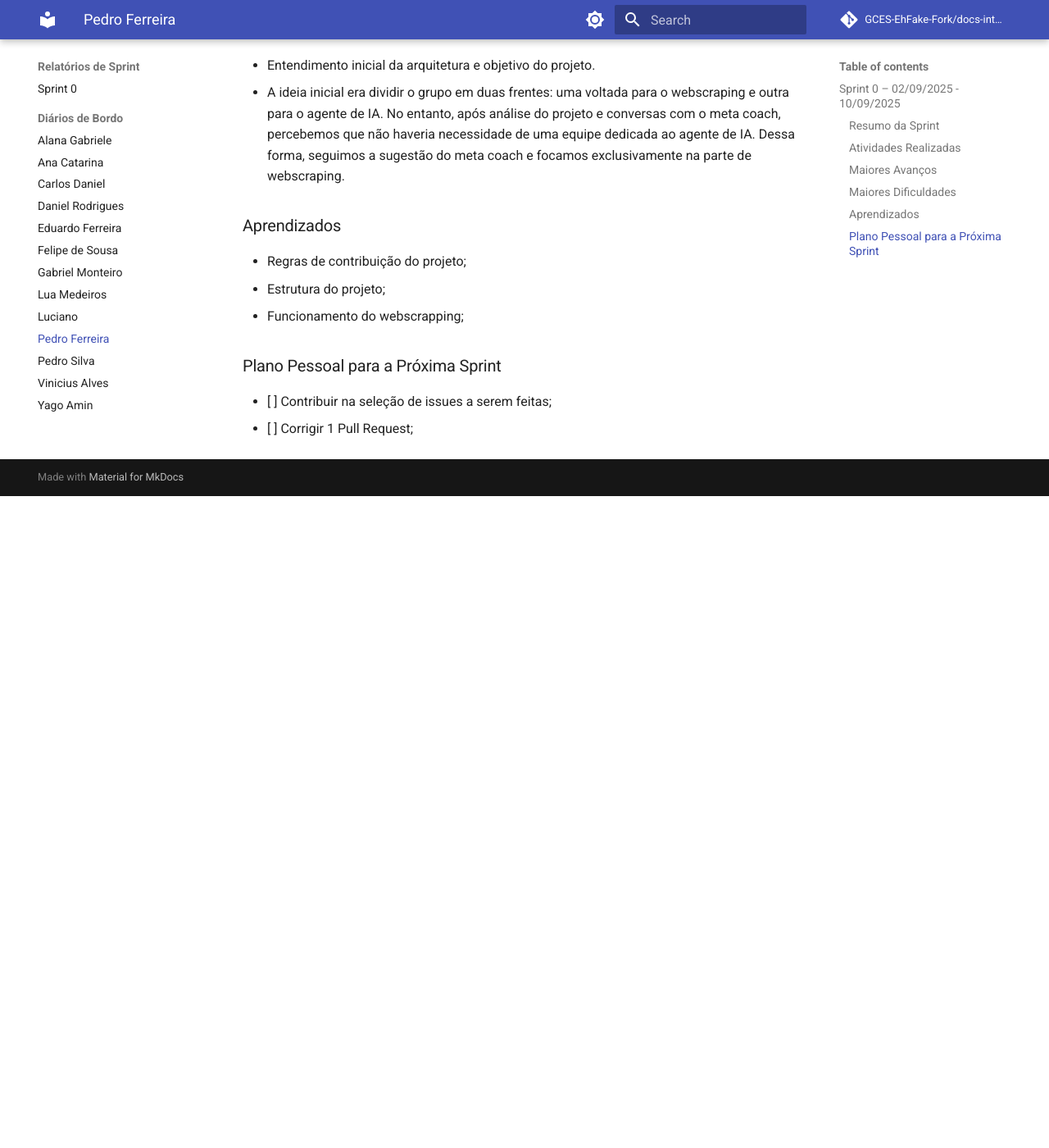
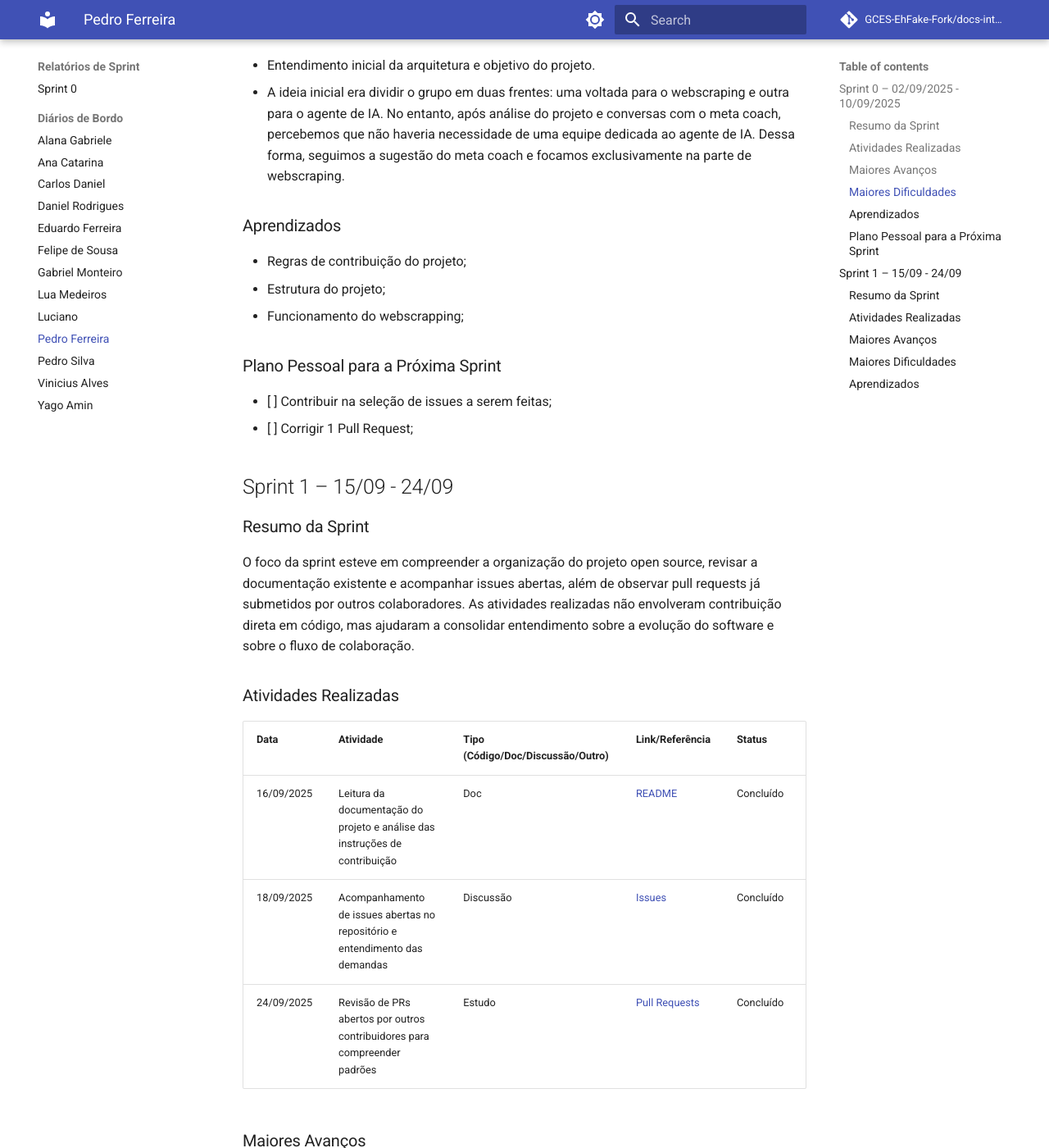
Before and after one commit to GCES-EhFake-Fork/docs-interno, an MkDocs documentation site: the page built from docs/diarios/diarioPedroFerreira.md, in a window 1280 px wide and 1400 px high, scrolled down 1120 px. Shown: the whole window at 82% size. Built offline with MkDocs 1.6.1 and Material for MkDocs 9.7.7, drawn with Linux system fonts in a browser that asks for light colours; comment, search, counter and statistics services are not loaded; before the commit the page ends 1725 px from its top, so only the background shows below that; some of the changed text lies outside the part shown.

Commit message:
Adiciona diario de bordo

```diff
--- a/docs/diarios/diarioPedroFerreira.md
+++ b/docs/diarios/diarioPedroFerreira.md
@@ -40,3 +40,35 @@ Reconhecimento inicial do projeto, leitura da documentação, configuração de
 
 * [ ] Contribuir na seleção de issues a serem feitas;
 * [ ] Corrigir 1 Pull Request;
+
+
+## Sprint 1 – 15/09 - 24/09
+
+### Resumo da Sprint
+
+O foco da sprint esteve em compreender a organização do projeto open source, revisar a documentação existente e acompanhar issues abertas, além de observar pull requests já submetidos por outros colaboradores. As atividades realizadas não envolveram contribuição direta em código, mas ajudaram a consolidar entendimento sobre a evolução do software e sobre o fluxo de colaboração.
+
+### Atividades Realizadas
+
+| Data       | Atividade                                                                   | Tipo (Código/Doc/Discussão/Outro) | Link/Referência                                | Status    |
+| ---------- | --------------------------------------------------------------------------- | --------------------------------- | ---------------------------------------------- | --------- |
+| 16/09/2025 | Leitura da documentação do projeto e análise das instruções de contribuição | Doc                               | [README](https://github.com/EH-FAKE/check-up)  | Concluído |
+| 18/09/2025 | Acompanhamento de issues abertas no repositório e entendimento das demandas | Discussão                         | [Issues](https://github.com/EH-FAKE/check-up)  | Concluído |
+| 24/09/2025 | Revisão de PRs abertos por outros contribuidores para compreender padrões   | Estudo                  | [Pull Requests](https://github.com/EH-FAKE/check-up/pulls) | Concluído |
+
+### Maiores Avanços
+
+- Melhor compreensão do fluxo de contribuição do projeto open source.
+- Identificação de padrões nos PRs que auxiliam na consistência das contribuições.
+- Entendimento inicial sobre como as issues são abertas.
+
+### Maiores Dificuldades
+
+- Falta de tempo para realizar uma contribuição prática.
+- Necessidade de se adaptar à dinâmica de evolução rápida do repositório.
+
+### Aprendizados
+
+- Reforço da importância da documentação para novos colaboradores.
+- Entendimento de como as discussões em issues e revisões em PRs são parte fundamental da evolução do software.
+- Percepção de que a gestão de configuração não se limita a código, mas também a práticas organizacionais e de colaboração.
```
